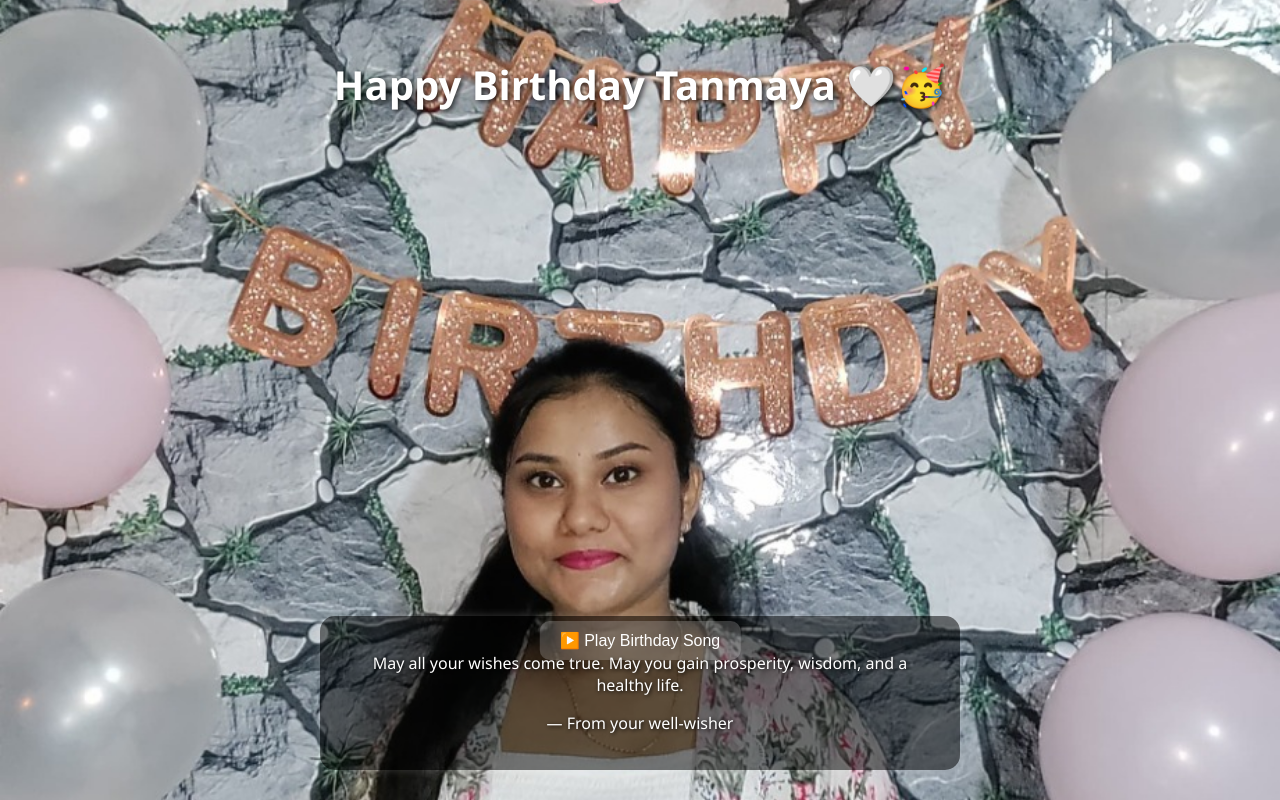
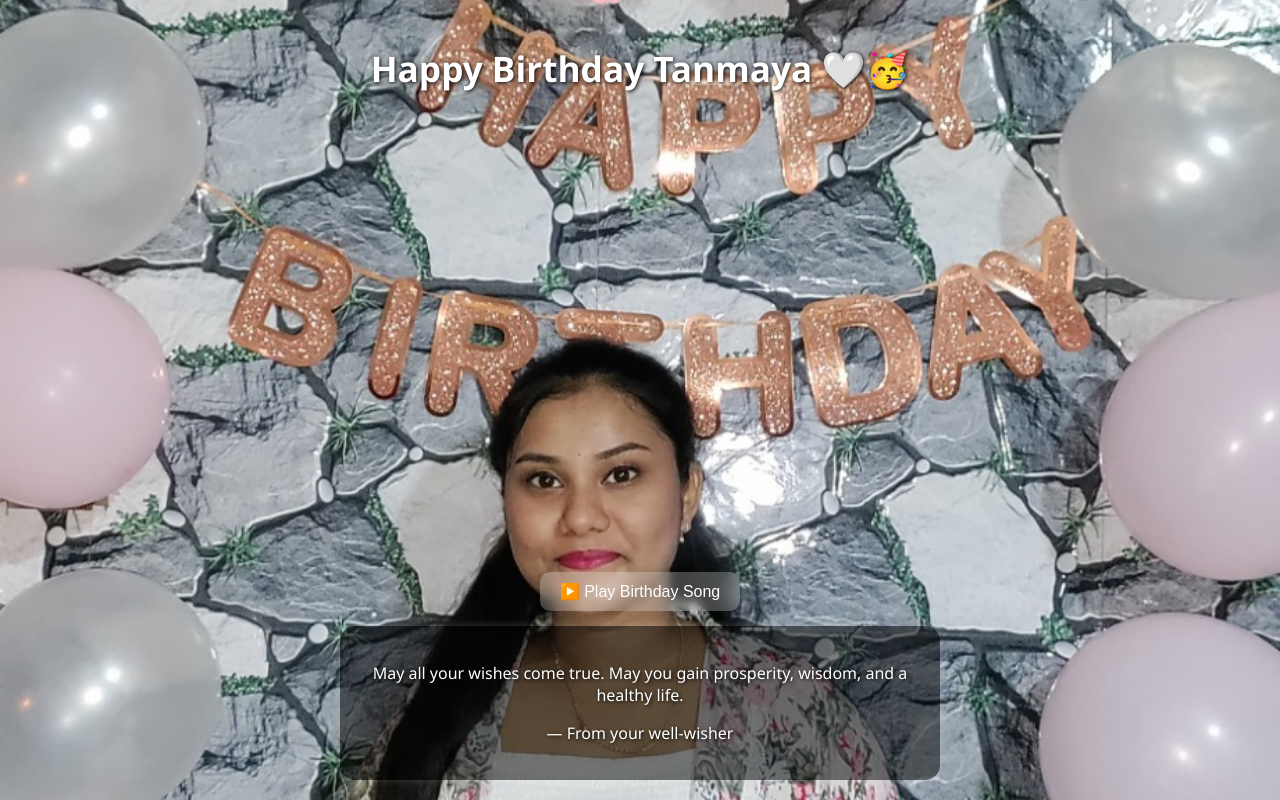
Before and after one commit to Birth2/birthday-tanmaya, a plain HTML site: page index.html in a window 1280 px wide. Drawn offline with Linux system fonts and the light colour scheme.

Commit message:
Update index.html

```diff
--- a/index.html
+++ b/index.html
@@ -13,51 +13,52 @@
       font-family: "Segoe UI", sans-serif;
       color: white;
       text-shadow: 1px 1px 4px #000;
-      min-height: 100vh;
-      animation: fadeIn 2s ease-in;
+      height: 100vh;
       overflow: hidden;
-      text-align: center;
       position: relative;
     }
 
     .top-heading {
       position: absolute;
-      top: 30px;
+      top: 20px;
       left: 50%;
       transform: translateX(-50%);
-      font-size: 2.5rem;
-      color: #fff;
-      text-shadow: 2px 2px 5px rgba(0,0,0,0.7);
+      font-size: 2.2rem;
+      text-align: center;
       z-index: 1000;
     }
 
-    .play-button {
+    .bottom-container {
       position: absolute;
-      bottom: 140px;
+      bottom: 20px;
       left: 50%;
       transform: translateX(-50%);
+      display: flex;
+      flex-direction: column;
+      align-items: center;
+      gap: 15px;
+      width: 90%;
+      max-width: 600px;
+      z-index: 900;
+    }
+
+    .play-button {
       padding: 10px 20px;
       font-size: 1rem;
       border-radius: 10px;
-      background: rgba(255,255,255,0.2);
+      background: rgba(255,255,255,0.25);
       color: white;
       border: none;
       cursor: pointer;
-      z-index: 900;
+      backdrop-filter: blur(5px);
     }
 
     .message-box {
-      position: absolute;
-      bottom: 30px;
-      left: 50%;
-      transform: translateX(-50%);
       background-color: rgba(0, 0, 0, 0.5);
-      padding: 20px 30px;
+      padding: 20px;
       border-radius: 15px;
-      max-width: 600px;
+      text-align: center;
       box-shadow: 0 0 10px rgba(255,255,255,0.2);
-      text-align: center;
-      z-index: 800;
     }
 
     @keyframes fadeIn {
@@ -106,20 +107,30 @@
         opacity: 0;
       }
     }
+
+    @media (max-width: 480px) {
+      .top-heading {
+        font-size: 1.6rem;
+      }
+      .play-button {
+        font-size: 0.9rem;
+        padding: 8px 16px;
+      }
+    }
   </style>
 </head>
 <body>
   <h1 class="top-heading">Happy Birthday Tanmaya 🤍🥳</h1>
 
-  <!-- Play button for music -->
+  <!-- Play button + message box wrapper -->
+  <div class="bottom-container">
     <button class="play-button" onclick="document.getElementById('birthday-audio').play()">
       ▶️ Play Birthday Song
     </button>
-
-  <!-- Message box at bottom -->
     <div class="message-box">
       <p>May all your wishes come true. May you gain prosperity, wisdom, and a healthy life.</p>
       <p>— From your well-wisher</p>
+    </div>
   </div>
 
   <!-- Audio element -->
@@ -128,13 +139,14 @@
     Your browser does not support the audio element.
   </audio>
 
-  <!-- Try to play audio on load -->
+  <!-- JS: try autoplay + floating hearts -->
   <script>
+    // Try autoplay
     window.addEventListener('load', () => {
       const audio = document.getElementById('birthday-audio');
       setTimeout(() => {
         audio.play().catch(err => {
-          console.log("Autoplay may be blocked, use the play button.");
+          console.log("Autoplay may be blocked, use play button.");
         });
       }, 500);
     });
```
Lines whose indentation alone changed are shown as unchanged.
